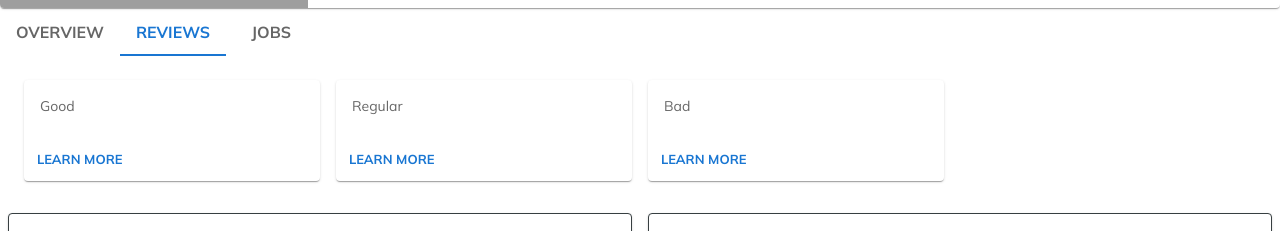
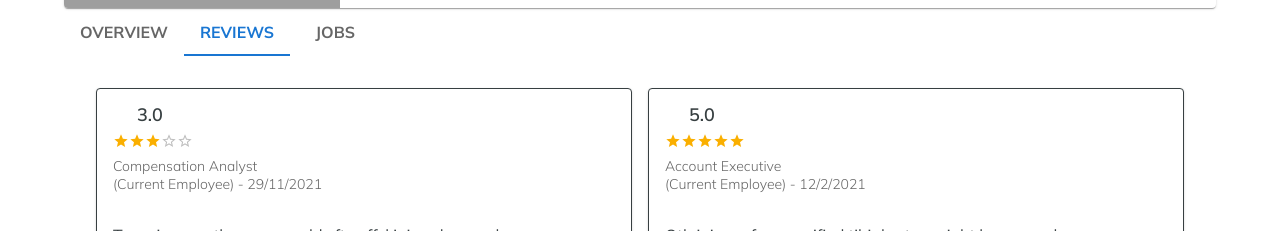
Before and after one commit to Platzi-Master-C8/gethired-jobplacement-ratings, a React app: page / in a window 1280 px wide. Shown: the part 132-363 px from the top of the page. Built offline with nearby package versions, Linux system fonts and the light colour scheme; grey boxes are pictures that could not be loaded.

Commit message:
feat: refactor CompanyTabs

```diff
--- a/src/components/CompanyTabs/index.jsx
+++ b/src/components/CompanyTabs/index.jsx
@@ -1,7 +1,7 @@
 import React, { useState } from 'react';
 import PropTypes from 'prop-types';
-import { Tabs, Tab, Box, Grid } from '@mui/material';
-import { CompanyReview } from '../CompanyReview';
+import { Tabs, Tab, Box } from '@mui/material';
+import { Reviews } from '../Reviews';
 
 const TabPanel = ({ children, value, index }) => {
     return (
@@ -23,7 +23,6 @@ TabPanel.propTypes = {
 };
 
 const CompanyTabs = () => {
-    const Reviews = ['Good', 'Regular', 'Bad'];
     const [value, setValue] = useState(1);
 
     const handleChange = (event, newValue) => {
@@ -42,13 +41,7 @@ const CompanyTabs = () => {
                 Overview
             </TabPanel>
             <TabPanel value={value} index={1}>
-                <Grid container spacing={2}>
-                    {Reviews.map((review, i) => (
-                        <Grid key={review} item sm={12} md={4} lg={3}>
-                            <CompanyReview title={review} ind={i} />
-                        </Grid>
-                    ))}
-                </Grid>
+                <Reviews />
             </TabPanel>
             <TabPanel value={value} index={2}>
                 Jobs
--- a/src/pages/Company.jsx
+++ b/src/pages/Company.jsx
@@ -1,16 +1,15 @@
 import React from 'react';
+import Container from '@mui/material/Container';
 
 import { GeneralCompanyRate } from '../components/GeneralCompanyRate';
 import CompanyTabs from '../components/CompanyTabs';
-import { Reviews } from '../components/Reviews';
 
 const Company = () => {
     return (
-        <main>
+        <Container>
             <GeneralCompanyRate />
             <CompanyTabs />
-            <Reviews />
-        </main>
+        </Container>
     );
 };
 export default Company;
```
